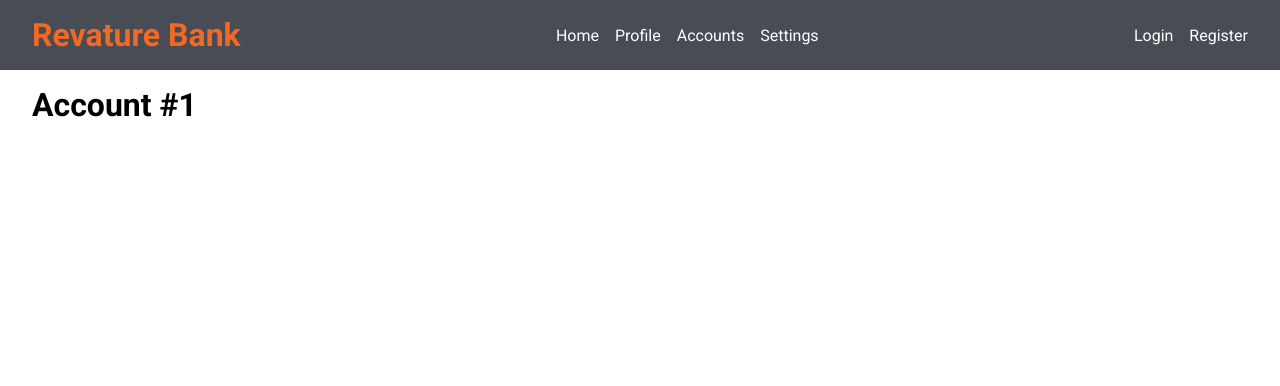
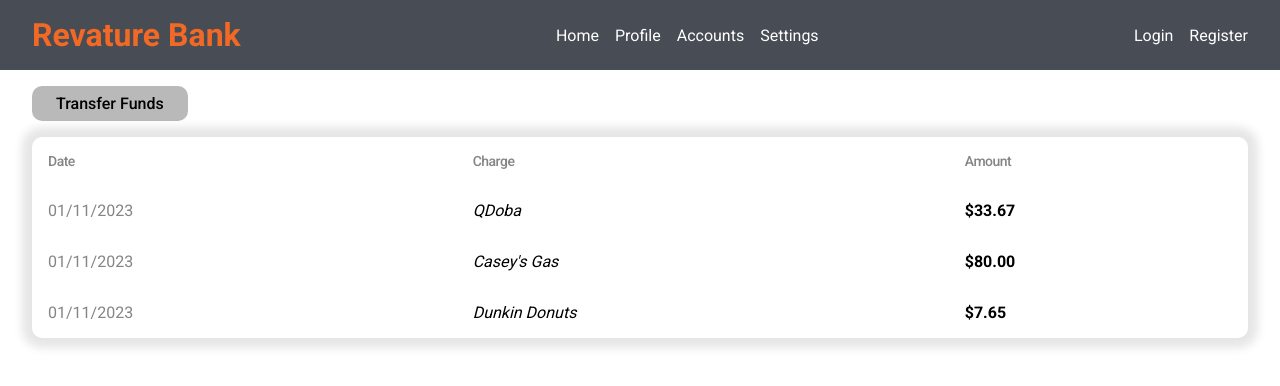
Before and after one commit to ThachK/project2, a React (Create React App) app in the folder banking-app/: page /accounts/1 in a window 1280 px wide. Shown: the top 386 px of the page. Built offline with nearby package versions, Linux system fonts and the light colour scheme.

Commit message:
Implemented Redux store and charges table

```diff
--- /dev/null
+++ b/banking-app/src/features/accounts/ChargesTable/ChargesTable.css
@@ -0,0 +1,28 @@
+.chargesTable {
+	box-shadow: 0 0 10px 10px rgba(0, 0, 0, 0.1);
+	border-radius: 10px;
+	border-collapse: collapse;
+}
+
+.chargesTable thead {
+	font-size: 14px;
+	letter-spacing: -0.5px;
+	color: rgb(133, 133, 133);
+	font-weight: 500;
+}
+
+.chargesTable tbody tr {
+	transition: all 0.25s;
+}
+
+.chargesTable tbody tr:hover {
+	background-color: rgb(205, 205, 205);
+}
+
+.chargesTable tbody tr td:first-child {
+	color: rgb(133, 133, 133);
+}
+
+.chargesTable td {
+	padding: 1rem;
+}
--- /dev/null
+++ b/banking-app/src/features/accounts/ChargesTable/ChargesTable.tsx
@@ -0,0 +1,33 @@
+import React from "react";
+import { useSelector } from "react-redux";
+import { getCharges } from "../accounts.slice";
+import "./ChargesTable.css";
+
+const ChargesTable: React.FC<any> = () => {
+	const charges = useSelector(getCharges);
+
+	return (
+		<table className="chargesTable">
+			<thead>
+				<tr>
+					<td>Date</td>
+					<td>Charge</td>
+					<td>Amount</td>
+				</tr>
+			</thead>
+			<tbody>
+				{charges?.map((charge: any) => {
+					return (
+						<tr key={charge?.id}>
+							<td>{charge?.date}</td>
+							<td className="italics">{charge?.chargeName}</td>
+							<td className="bold">${charge?.amount.toFixed(2)}</td>
+						</tr>
+					);
+				})}
+			</tbody>
+		</table>
+	);
+};
+
+export default ChargesTable;
--- /dev/null
+++ b/banking-app/src/features/accounts/accounts.slice.ts
@@ -0,0 +1,172 @@
+import { createSlice, createAsyncThunk } from "@reduxjs/toolkit";
+
+// define our initial state
+const initialState = {
+	accounts: [],
+	charges: [],
+	accountName: "Kimmy Kamran",
+};
+
+//create async thunks
+export const fetchAccounts = createAsyncThunk(
+	//allows us to get async functions
+	"accounts/fetchAccounts",
+	async () => {
+		try {
+			// const response = axios.get("http://localhost:5000/accounts");
+			// return response.data;
+			const dummyData = [
+				{
+					id: 0,
+					userId: 0,
+					type: "savings",
+					name: "Personal Savings",
+					balance: 12000,
+					cashback: 3.14,
+				},
+				{
+					id: 1,
+					userId: 0,
+					type: "checkings",
+					name: "Personal Checkings",
+					balance: 24187.96,
+					cashback: 3.14,
+				},
+				{
+					id: 2,
+					userId: 0,
+					type: "savings",
+					name: "Joint Savings",
+					balance: 5000.84,
+					cashback: 3.14,
+				},
+			];
+			return dummyData;
+		} catch (err: any) {
+			return err.message;
+		}
+	}
+);
+
+export const fetchChargesById = createAsyncThunk(
+	"accounts/fetchCharges",
+	async (id: any) => {
+		try {
+			const dummyData = [
+				{
+					id: 0,
+					account_id: 0,
+					date: "01/11/2023",
+					chargeName: "Chipotle",
+					amount: 33.67,
+				},
+				{
+					id: 1,
+					account_id: 0,
+					date: "01/11/2023",
+					chargeName: "Casey's Gas",
+					amount: 80.0,
+				},
+				{
+					id: 2,
+					account_id: 0,
+					date: "01/11/2023",
+					chargeName: "7Brew",
+					amount: 7.65,
+				},
+				{
+					id: 3,
+					account_id: 1,
+					date: "01/11/2023",
+					chargeName: "QDoba",
+					amount: 33.67,
+				},
+				{
+					id: 4,
+					account_id: 1,
+					date: "01/11/2023",
+					chargeName: "Casey's Gas",
+					amount: 80.0,
+				},
+				{
+					id: 5,
+					account_id: 1,
+					date: "01/11/2023",
+					chargeName: "Dunkin Donuts",
+					amount: 7.65,
+				},
+				{
+					id: 6,
+					account_id: 2,
+					date: "01/11/2023",
+					chargeName: "Taco Bell",
+					amount: 33.67,
+				},
+				{
+					id: 7,
+					account_id: 2,
+					date: "01/11/2023",
+					chargeName: "Rapid Roberts Gas",
+					amount: 80.0,
+				},
+				{
+					id: 8,
+					account_id: 2,
+					date: "01/11/2023",
+					chargeName: "Starbucks",
+					amount: 7.65,
+				},
+			];
+
+			let results = [];
+			for (let charge of dummyData) {
+				if (charge.account_id === Number(id)) {
+					results.push(charge);
+				}
+			}
+			return results;
+		} catch (err: any) {
+			return err.message;
+		}
+	}
+);
+
+//create the account slice
+const accountsSlice = createSlice({
+	name: "accounts",
+	initialState,
+	//reducers allow us to modify state using functions
+	//not a function to GET data, but rather MODIFY data
+	reducers: {
+		setAccountName(state, action) {
+			state.accountName = action.payload;
+		},
+	},
+	extraReducers(builder) {
+		builder
+			.addCase(fetchAccounts.fulfilled, (state, action) => {
+				state.accounts = action.payload;
+			}) //gets executed if successful
+			.addCase(fetchChargesById.fulfilled, (state, action) => {
+				state.charges = action.payload;
+			});
+	},
+});
+
+// export functions you want to use in the app
+export const getAccounts = (state: any) => {
+	return state.accounts.accounts;
+};
+export const getCharges = (state: any) => {
+	return state.accounts.charges;
+};
+
+export const getAccountName = (state: any) => {
+	return state.accounts.accountName;
+};
+
+// export actions
+export const { setAccountName } = accountsSlice.actions;
+
+//export reducer
+export default accountsSlice.reducer;
--- /dev/null
+++ b/banking-app/src/features/store/store.js
@@ -0,0 +1,8 @@
+import { configureStore } from "@reduxjs/toolkit";
+import accountsReducer from "../accounts/accounts.slice";
+
+export const store = configureStore({
+	reducer: {
+		accounts: accountsReducer,
+	},
+});
--- /dev/null
+++ b/banking-app/src/features/ui/Button/Button.css
@@ -0,0 +1,19 @@
+.btn {
+	background-color: var(--secondary-light-gray);
+	border: none;
+	outline: none;
+	cursor: pointer;
+	font-size: 1rem;
+	padding: 0.5rem 1.5rem;
+	border-radius: 10px;
+	font-weight: 500;
+	transition: all 0.25s;
+	width: min-content;
+	white-space: nowrap;
+}
+
+.btn:hover {
+	background-color: var(--primary-orange);
+	color: white;
+	box-shadow: 0 0 5px 5px rgba(0, 0, 0, 0.2);
+}
--- /dev/null
+++ b/banking-app/src/features/ui/Button/Button.tsx
@@ -0,0 +1,12 @@
+import React from "react";
+import "./Button.css";
+
+const Button: React.FC<any> = (props: any) => {
+	return (
+		<button onClick={props.onClick} className="btn">
+			{props.children}
+		</button>
+	);
+};
+
+export default Button;
--- a/banking-app/src/index.tsx
+++ b/banking-app/src/index.tsx
@@ -2,12 +2,17 @@ import ReactDOM from "react-dom/client";
 import "./index.css";
 import App from "./App";
 import { BrowserRouter } from "react-router-dom";
+import { Provider } from "react-redux";
+import { store } from "./features/store/store";
 
 const root = ReactDOM.createRoot(
 	document.getElementById("root") as HTMLElement
 );
 root.render(
-	<BrowserRouter>
-		<App />
-	</BrowserRouter>
+	// provide our app with redux store data
+	<Provider store={store}>
+		<BrowserRouter>
+			<App />
+		</BrowserRouter>
+	</Provider>
 );
--- a/banking-app/src/pages/Account.tsx
+++ b/banking-app/src/pages/Account.tsx
@@ -1,13 +1,27 @@
-import React from "react";
+import React, { useEffect } from "react";
 import { useParams } from "react-router-dom";
+import {
+	fetchChargesById,
+	getCharges,
+} from "../features/accounts/accounts.slice";
+import { useDispatch } from "react-redux";
+import ChargesTable from "../features/accounts/ChargesTable/ChargesTable";
+import Button from "../features/ui/Button/Button";
 
 const Account: React.FC<any> = () => {
 	//get the account id from url paramater through useParams
 	const { id } = useParams();
 
+	const dispatch = useDispatch<any>();
+
+	useEffect(() => {
+		dispatch(fetchChargesById(id));
+	}, []);
+
 	return (
-		<div>
-			<h1>Account #{id}</h1>
+		<div className="flex-column">
+			<Button>Transfer Funds</Button>
+			<ChargesTable />
 		</div>
 	);
 };
--- a/banking-app/src/pages/Accounts.tsx
+++ b/banking-app/src/pages/Accounts.tsx
@@ -1,41 +1,36 @@
 import React from "react";
+import { useDispatch, useSelector } from "react-redux";
 import Account from "../features/accounts/Account/Account";
+import {
+	fetchAccounts,
+	getAccountName,
+	getAccounts,
+	setAccountName,
+} from "../features/accounts/accounts.slice";
+import { store } from "../features/store/store";
+
+store.dispatch(fetchAccounts());
 
 const Accounts: React.FC<any> = () => {
-	//dummy data
-	const data = [
-		{
-			id: 0,
-			userId: 0,
-			type: "savings",
-			name: "Personal Savings",
-			balance: 12000,
-			cashback: 3.14,
-		},
-		{
-			id: 1,
-			userId: 0,
-			type: "checkings",
-			name: "Personal Checkings",
-			balance: 24187.96,
-			cashback: 3.14,
-		},
-		{
-			id: 2,
-			userId: 0,
-			type: "savings",
-			name: "Joint Savings",
-			balance: 5000.84,
-			cashback: 3.14,
-		},
-	];
+	// //useDispatch lets us run actions aka functions
+	// const dispatch = useDispatch();
+	// //useSelector lets us get state aka vairables
+	// const accountName = useSelector(getAccountName);
+
+	// const handleClick = () => {
+	// 	dispatch(setAccountName("Hamza Kamran"));
+	// };
+
+	//create a variable to store accounts from accounts slice
+	const accounts = useSelector(getAccounts);
+	console.log(accounts);
 
 	return (
 		<div className="flex-column">
 			{/* mapping through dummy data to account component   */}
-			{data.map((account) => (
-				<Account key={account.id} data={account} />
-			))}
+			{accounts?.map((account: any) => {
+				return <Account key={account?.id} data={account} />;
+			})}
 		</div>
 	);
 };
```
